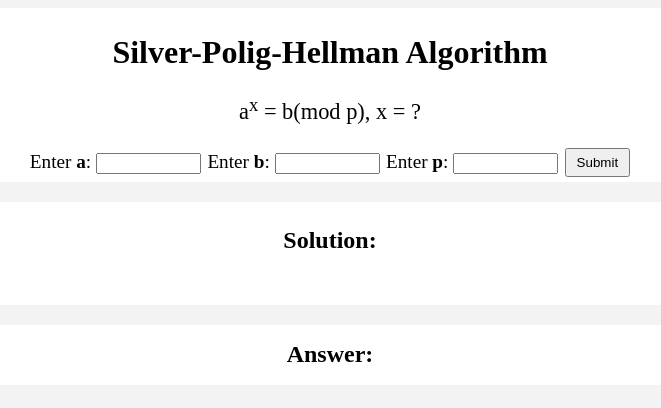
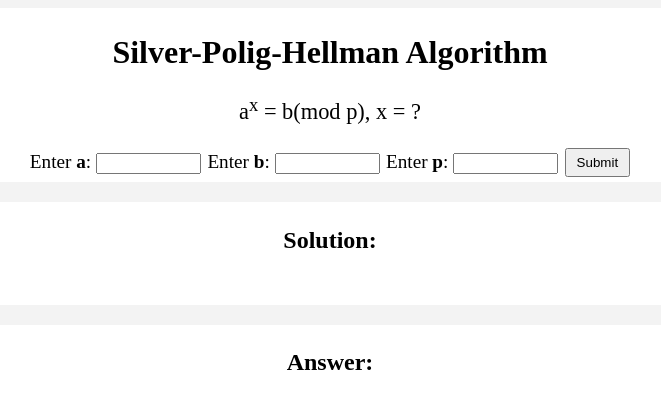
Before and after one commit to Shvyika/Silver-Polig-Hellman_Algorithm, a plain HTML site: page index.html in a window 1280 px wide. Shown: the whole page, without its empty margins (310-971 px from the left). Drawn offline with Linux system fonts and the light colour scheme.

Commit message:
Some fixes V.2

```diff
--- a/css/style.css
+++ b/css/style.css
@@ -39,7 +39,7 @@ body {
     padding: 5px 10px 5px 10px;
 }
 
-.solution-header, .answer-header {
+.solution-header, .result-header {
     text-align: center;
 }
 
@@ -48,16 +48,12 @@ body {
     white-space: pre-wrap;
 }
 
-.result {
-    display: flex;
-    align-items: center;
-    justify-content: center;
-    height: 50px;
+.result-text {
+    padding: 5px 15px 5px 15px;
 }
 
 .result-text {
     font-size: 1.5em;
-    margin: 0;
 }
 
 @media screen and (max-width: 426px) {
--- a/index.html
+++ b/index.html
@@ -38,7 +38,7 @@
 
     <div class="container">
         <div class="result">
-            <h2 class="answer-header">Answer:</h2>
+            <h2 class="result-header">Answer:</h2>
             <p id="result-text" class="result-text"></p>
         </div>
     </div>
```
